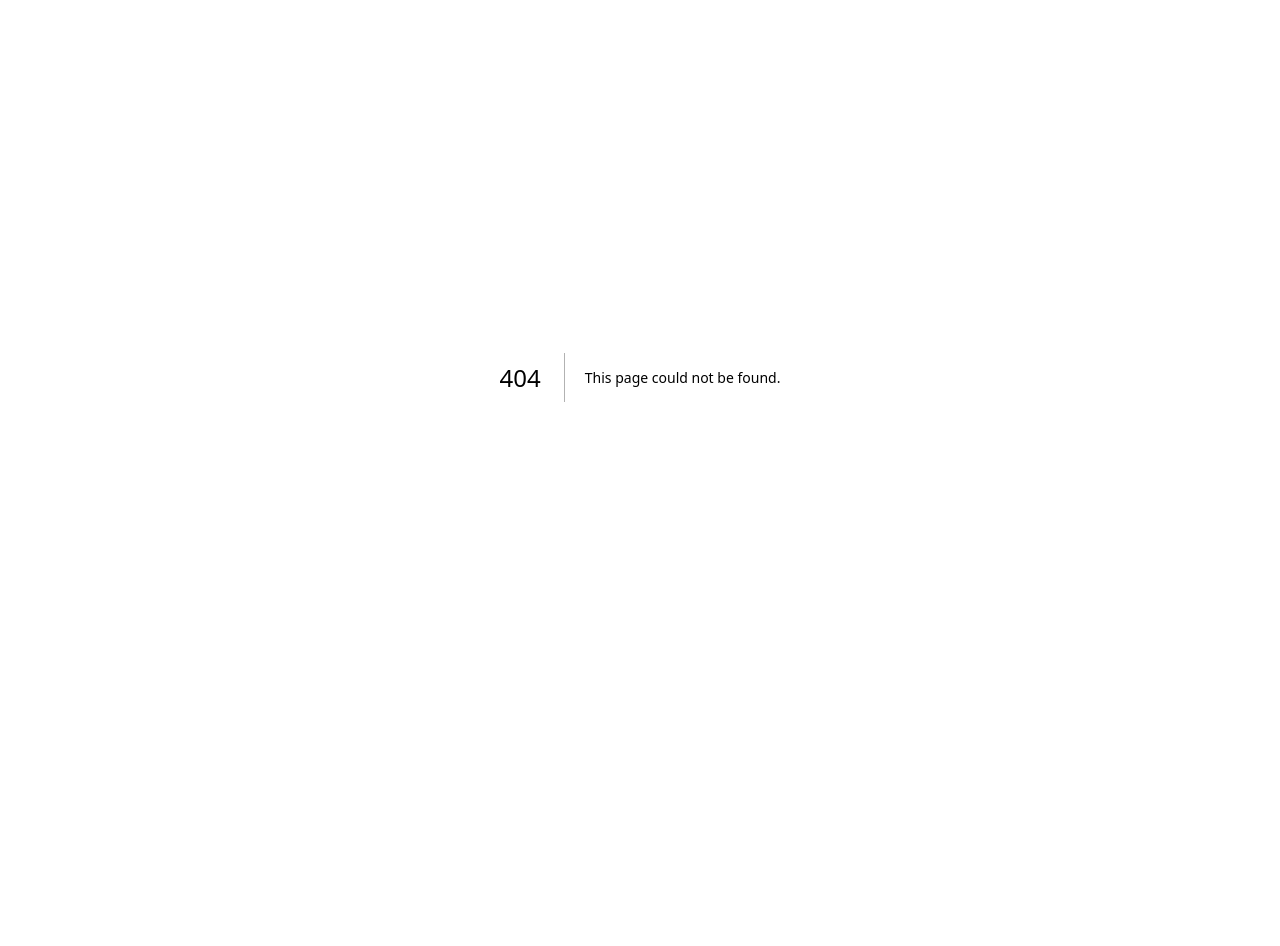
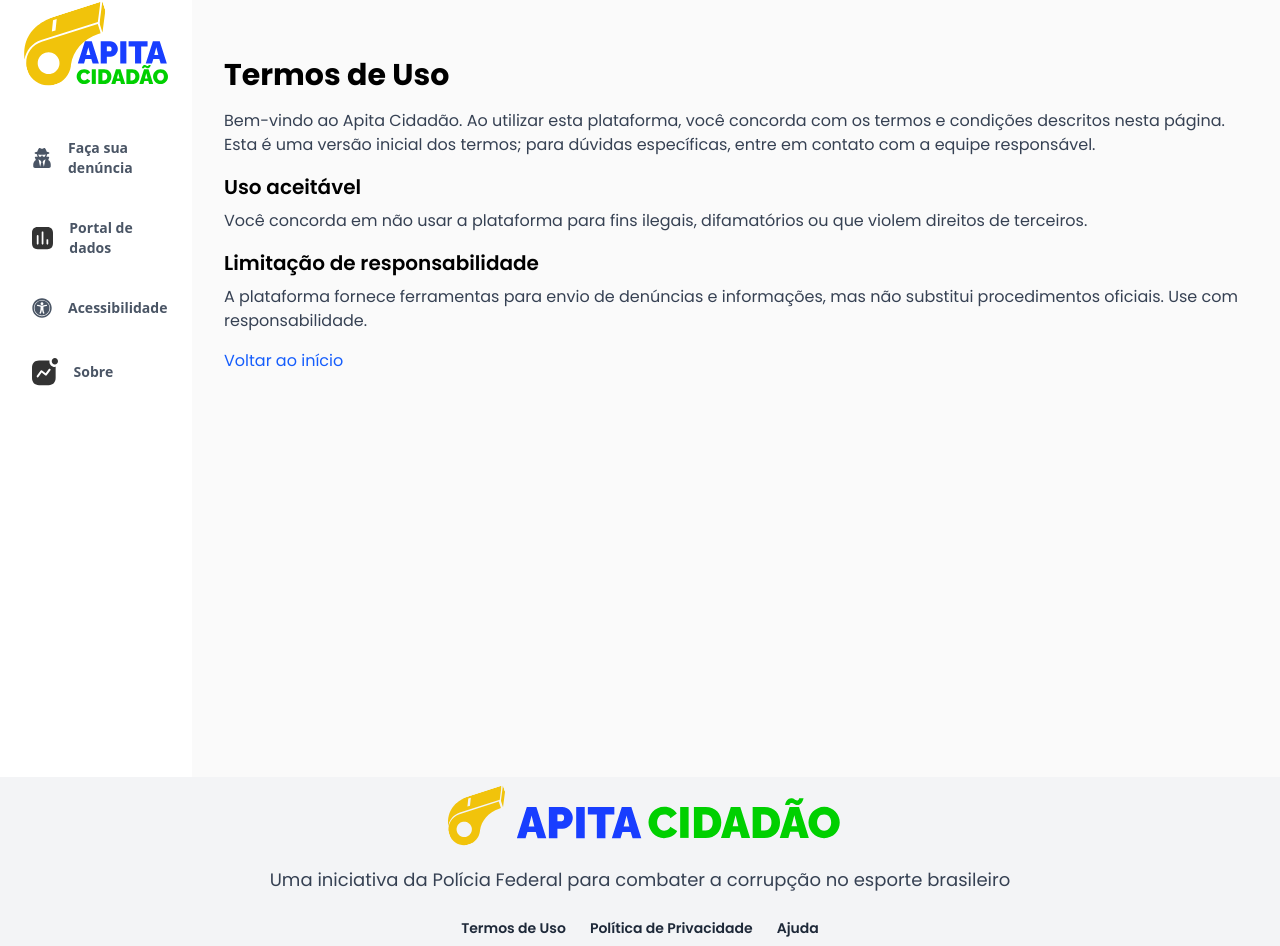
Before and after one commit to eps-fcte-2025-2/plataforma-civica-frontend, a Next.js app: page /termos-de-uso in a window 1280 px wide. Before the commit this address had no page. Shown: the part 23-969 px from the top of the page. Before the commit the page ends 800 px from the top, so only its background shows below. Built offline with nearby package versions, Linux system fonts and the light colour scheme.

Commit message:
feat: add pages for Ajuda, Política de Privacidade, and Termos de Uso with navigation links in the footer

```diff
--- /dev/null
+++ b/src/app/(main)/ajuda/page.tsx
@@ -0,0 +1,30 @@
+import React from 'react';
+import Link from 'next/link';
+
+export const metadata = {
+  title: 'Ajuda',
+};
+
+export default function AjudaPage() {
+  return (
+    <main className="container mx-auto py-12 px-4 font-[Poppins]">
+      <h1 className="text-3xl font-bold mb-4">Ajuda</h1>
+
+      <p className="mb-4 text-gray-700">
+        Aqui você encontra informações sobre como utilizar a plataforma e como
+        enviar uma denúncia de forma segura e eficaz.
+      </p>
+
+      <section className="mb-4">
+        <h2 className="text-xl font-semibold mb-2">Como enviar uma denúncia</h2>
+        <ol className="list-decimal list-inside text-gray-700">
+          <li>Preencha as informações básicas sobre o caso.</li>
+          <li>Anexe documentos ou evidências, se disponíveis.</li>
+          <li>Revise e envie. Você receberá uma confirmação na tela.</li>
+        </ol>
+      </section>
+
+      <Link href="/" className="text-blue-600 hover:underline">Voltar ao início</Link>
+    </main>
+  );
+}
--- /dev/null
+++ b/src/app/(main)/politica-de-privacidade/page.tsx
@@ -0,0 +1,33 @@
+import React from 'react';
+import Link from 'next/link';
+
+export const metadata = {
+  title: 'Política de Privacidade',
+};
+
+export default function PoliticaDePrivacidadePage() {
+  return (
+    <main className="container mx-auto py-12 px-4 font-[Poppins]">
+      <h1 className="text-3xl font-bold mb-4">Política de Privacidade</h1>
+
+      <p className="mb-4 text-gray-700">
+        Esta política explica como coletamos, usamos e protegemos os dados
+        enviados pelos usuários. Informações pessoais serão tratadas de forma
+        confidencial e somente utilizadas para apurar denúncias conforme a
+        legislação aplicável.
+      </p>
+
+      <section className="mb-4">
+        <h2 className="text-xl font-semibold mb-2">Dados coletados</h2>
+        <p className="text-gray-700">Podemos coletar informações básicas fornecidas no formulário de denúncias.</p>
+      </section>
+
+      <section className="mb-4">
+        <h2 className="text-xl font-semibold mb-2">Compartilhamento</h2>
+        <p className="text-gray-700">Os dados poderão ser compartilhados com autoridades competentes quando necessário.</p>
+      </section>
+
+      <Link href="/" className="text-blue-600 hover:underline">Voltar ao início</Link>
+    </main>
+  );
+}
--- /dev/null
+++ b/src/app/(main)/termos-de-uso/page.tsx
@@ -0,0 +1,39 @@
+import React from 'react';
+import Link from 'next/link';
+
+export const metadata = {
+  title: 'Termos de Uso',
+};
+
+export default function TermosDeUsoPage() {
+  return (
+    <main className="container mx-auto py-12 px-4 font-[Poppins]">
+      <h1 className="text-3xl font-bold mb-4">Termos de Uso</h1>
+
+      <p className="mb-4 text-gray-700">
+        Bem-vindo ao Apita Cidadão. Ao utilizar esta plataforma, você concorda
+        com os termos e condições descritos nesta página. Esta é uma versão
+        inicial dos termos; para dúvidas específicas, entre em contato com a
+        equipe responsável.
+      </p>
+
+      <section className="mb-4">
+        <h2 className="text-xl font-semibold mb-2">Uso aceitável</h2>
+        <p className="text-gray-700">
+          Você concorda em não usar a plataforma para fins ilegais, difamatórios
+          ou que violem direitos de terceiros.
+        </p>
+      </section>
+
+      <section className="mb-4">
+        <h2 className="text-xl font-semibold mb-2">Limitação de responsabilidade</h2>
+        <p className="text-gray-700">
+          A plataforma fornece ferramentas para envio de denúncias e informações,
+          mas não substitui procedimentos oficiais. Use com responsabilidade.
+        </p>
+      </section>
+
+      <Link href="/" className="text-blue-600 hover:underline">Voltar ao início</Link>
+    </main>
+  );
+}
--- a/src/components/Footer.tsx
+++ b/src/components/Footer.tsx
@@ -1,5 +1,6 @@
 import React from 'react';
 import Image from 'next/image';
+import Link from 'next/link';
 
 export default function Footer() {
   return (
@@ -21,15 +22,27 @@
         </div>
 
         <div className="flex space-x-6 text-gray-800 text-sm font-semibold">
-          <a href="#" className="hover:text-black transition-colors duration-200">
+          <Link
+            href="/termos-de-uso"
+            className="hover:text-black transition-colors duration-200"
+            aria-label="Termos de Uso"
+          >
             Termos de Uso
-          </a>
-          <a href="#" className="hover:text-black transition-colors duration-200">
+          </Link>
+          <Link
+            href="/politica-de-privacidade"
+            className="hover:text-black transition-colors duration-200"
+            aria-label="Política de Privacidade"
+          >
             Política de Privacidade
-          </a>
-          <a href="#" className="hover:text-black transition-colors duration-200">
+          </Link>
+          <Link
+            href="/ajuda"
+            className="hover:text-black transition-colors duration-200"
+            aria-label="Ajuda"
+          >
             Ajuda
-          </a>
+          </Link>
         </div>
 
       </div>
```
